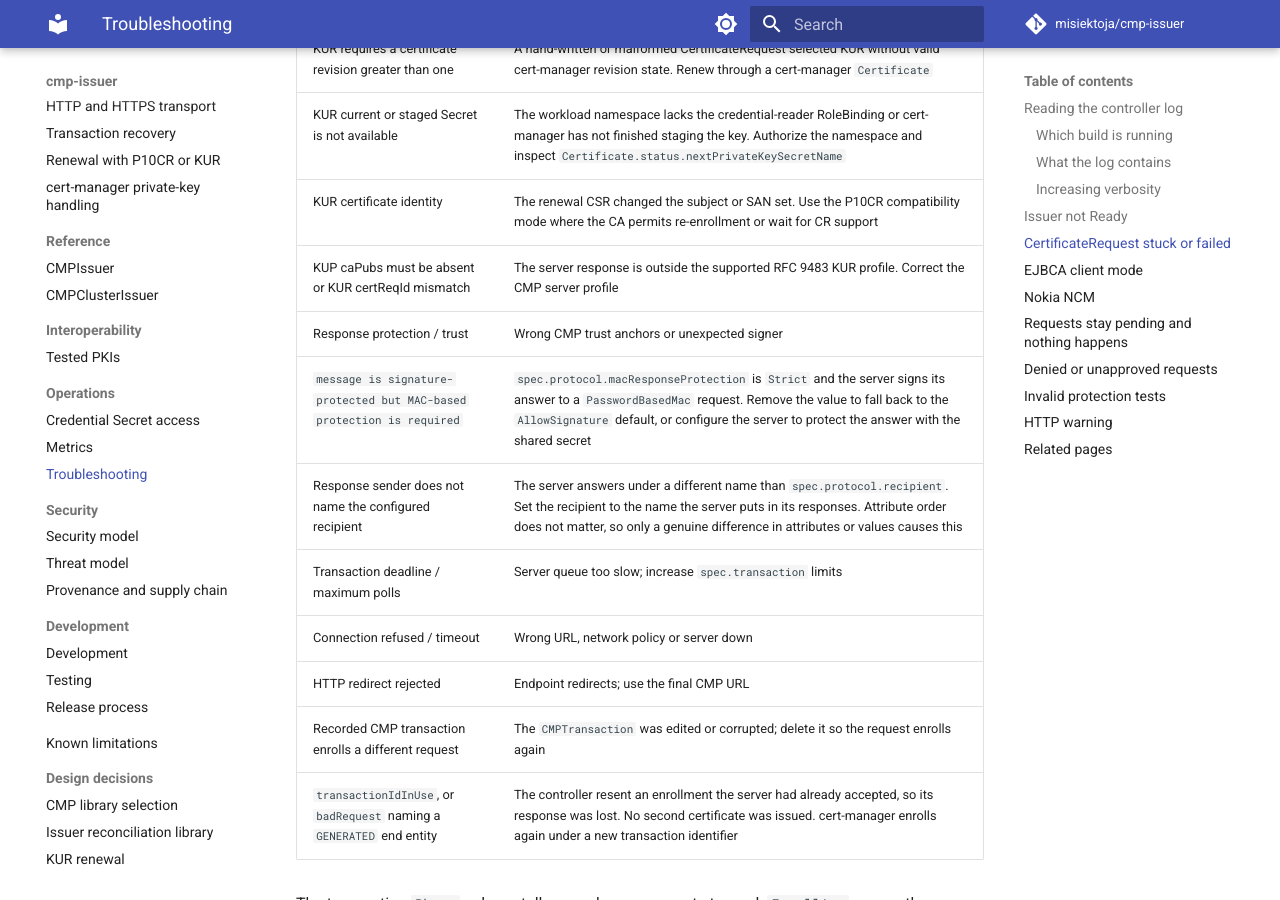
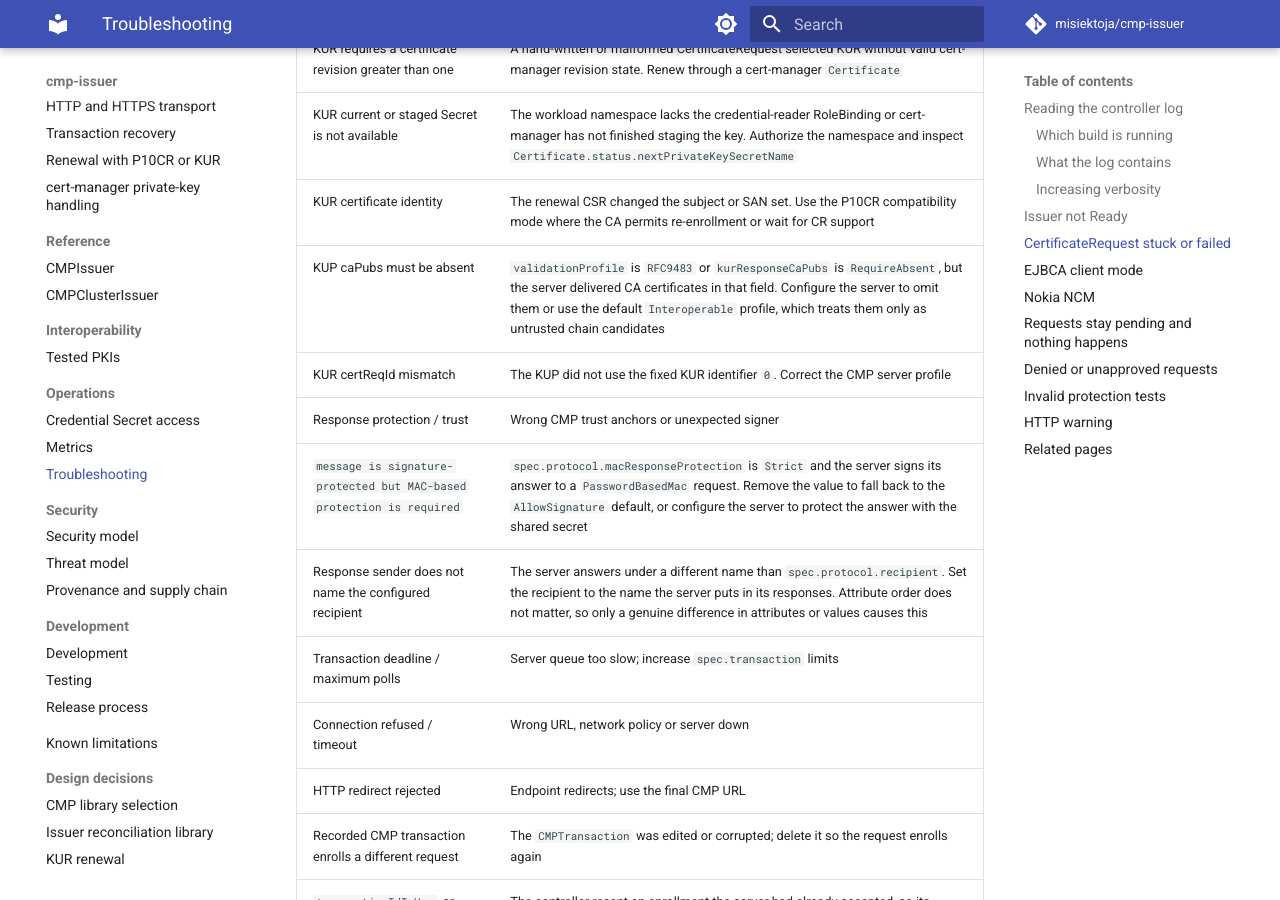
Before and after one commit to misiektoja/cmp-issuer, an MkDocs documentation site: the page built from docs/operations/troubleshooting.md, in a window 1280 px wide and 900 px high, scrolled down 5008 px. Built offline with MkDocs 1.6.1 and Material for MkDocs 9.7.7, drawn with Linux system fonts in a browser that asks for light colours; comment, search, counter and statistics services are not loaded.

Commit message:
docs(operations): troubleshoot strict KUP caPubs
Signed-off-by: misiektoja <misiektoja-github@rm-rf.ninja>

```diff
--- a/docs/operations/troubleshooting.md
+++ b/docs/operations/troubleshooting.md
@@ -187,7 +187,8 @@ kubectl logs -n cmp-issuer-system deploy/cmp-issuer-controller-manager -c manage
 | KUR requires a certificate revision greater than one | A hand-written or malformed CertificateRequest selected KUR without valid cert-manager revision state. Renew through a cert-manager `Certificate` |
 | KUR current or staged Secret is not available | The workload namespace lacks the credential-reader RoleBinding or cert-manager has not finished staging the key. Authorize the namespace and inspect `Certificate.status.nextPrivateKeySecretName` |
 | KUR certificate identity | The renewal CSR changed the subject or SAN set. Use the P10CR compatibility mode where the CA permits re-enrollment or wait for CR support |
-| KUP caPubs must be absent or KUR certReqId mismatch | The server response is outside the supported RFC 9483 KUR profile. Correct the CMP server profile |
+| KUP caPubs must be absent | `validationProfile` is `RFC9483` or `kurResponseCaPubs` is `RequireAbsent`, but the server delivered CA certificates in that field. Configure the server to omit them or use the default `Interoperable` profile, which treats them only as untrusted chain candidates |
+| KUR certReqId mismatch | The KUP did not use the fixed KUR identifier `0`. Correct the CMP server profile |
 | Response protection / trust | Wrong CMP trust anchors or unexpected signer |
 | `message is signature-protected but MAC-based protection is required` | `spec.protocol.macResponseProtection` is `Strict` and the server signs its answer to a `PasswordBasedMac` request. Remove the value to fall back to the `AllowSignature` default, or configure the server to protect the answer with the shared secret |
 | Response sender does not name the configured recipient | The server answers under a different name than `spec.protocol.recipient`. Set the recipient to the name the server puts in its responses. Attribute order does not matter, so only a genuine difference in attributes or values causes this |
```
